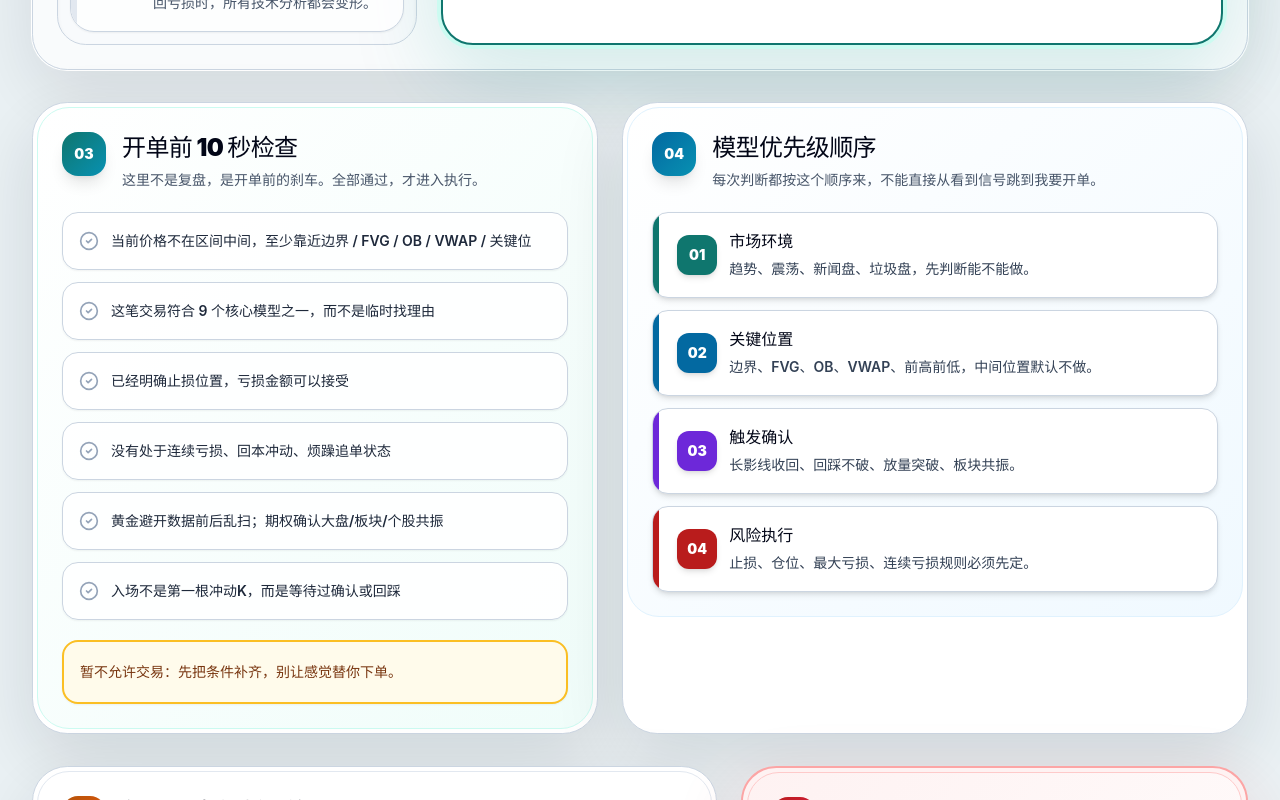
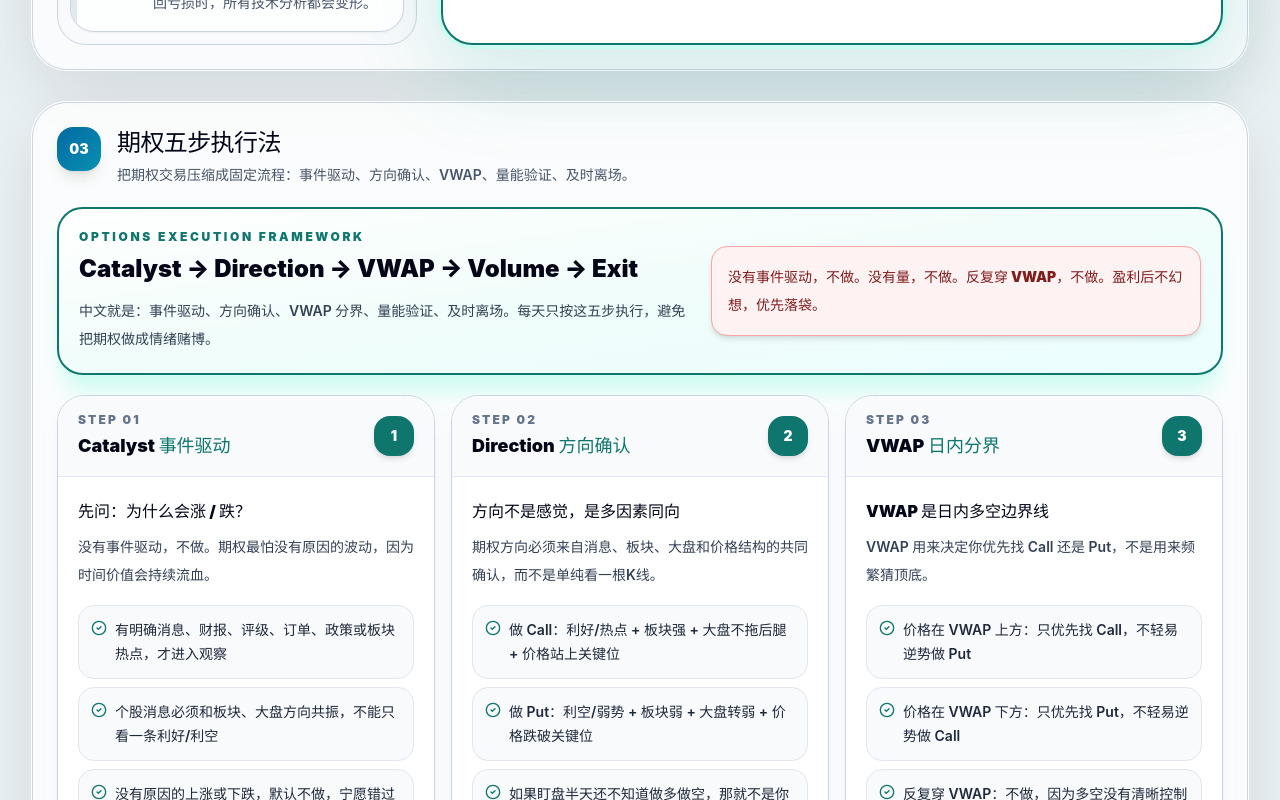
Before and after one commit to TPCapital/ModelTrade-, a React (Vite) app: page / in a window 1280 px wide. Shown: the part 2000-2800 px from the top of the page. Built offline with nearby package versions, Linux system fonts and the light colour scheme.

Commit message:
Add files via upload

```diff
--- a/src/App.jsx
+++ b/src/App.jsx
@@ -302,7 +302,99 @@ const trainingQuestions = [
     answer: 1,
     explain: "期权日内必须看大盘共振，逆大盘做 Call 容易冲高回落。",
   },
+  {
+    question: "一只股票盘中突然上涨，但没有消息、没有板块共振，成交量也一般。你该怎么处理？",
+    options: ["追 Call", "买便宜虚值", "不做", "等亏了再补仓"],
+    answer: 2,
+    explain: "期权第一步是 Catalyst（事件驱动）。没有原因、没有量、没有共振，默认不做。",
+  },
+  {
+    question: "正股在 VWAP 下方，反抽 VWAP 失败，同时放量下跌。更符合什么机会？",
+    options: ["Call", "Put", "不看方向", "追最便宜合约"],
+    answer: 1,
+    explain: "VWAP 下方反抽不过，再放量转弱，更符合 Put 方向，但仍要控制入场和止损。",
+  },
 ];
+
+
+const optionExecutionSteps = [
+  {
+    key: "Catalyst",
+    cn: "事件驱动",
+    title: "先问：为什么会涨 / 跌？",
+    summary: "没有事件驱动，不做。期权最怕没有原因的波动，因为时间价值会持续流血。",
+    rules: [
+      "有明确消息、财报、评级、订单、政策或板块热点，才进入观察",
+      "个股消息必须和板块、大盘方向共振，不能只看一条利好/利空",
+      "没有原因的上涨或下跌，默认不做，宁愿错过也不乱买期权",
+    ],
+    example: "AMD利空 + 半导体走弱 + QQQ跌破VWAP = Put；NVDA利好 + AI板块强 + QQQ站上VWAP = Call。",
+  },
+  {
+    key: "Direction",
+    cn: "方向确认",
+    title: "方向不是感觉，是多因素同向",
+    summary: "期权方向必须来自消息、板块、大盘和价格结构的共同确认，而不是单纯看一根K线。",
+    rules: [
+      "做 Call：利好/热点 + 板块强 + 大盘不拖后腿 + 价格站上关键位",
+      "做 Put：利空/弱势 + 板块弱 + 大盘转弱 + 价格跌破关键位",
+      "如果盯盘半天还不知道做多做空，那就不是你的行情",
+    ],
+    example: "真正适合期权的行情，不应该让你纠结；纠结说明条件不完整。",
+  },
+  {
+    key: "VWAP",
+    cn: "日内分界",
+    title: "VWAP 是日内多空边界线",
+    summary: "VWAP 用来决定你优先找 Call 还是 Put，不是用来频繁猜顶底。",
+    rules: [
+      "价格在 VWAP 上方：只优先找 Call，不轻易逆势做 Put",
+      "价格在 VWAP 下方：只优先找 Put，不轻易逆势做 Call",
+      "反复穿 VWAP：不做，因为多空没有清晰控制权",
+    ],
+    example: "VWAP 附近反复拉扯，就是期权买方的消耗区。",
+  },
+  {
+    key: "Volume",
+    cn: "量能验证",
+    title: "量能确认市场有没有真钱进来",
+    summary: "期权最怕正股不动。没有量，就算方向看对，也可能因为时间价值衰减而亏。",
+    rules: [
+      "放量突破：可以考虑顺势进入",
+      "缩量反弹：多半只是反抽，不要当成趋势",
+      "放量跌破：优先观察 Put 机会",
+      "无量横盘：期权买方地狱，宁愿不做",
+    ],
+    example: "没有量，不是不够刺激，而是期权合约没有足够的正股推动。",
+  },
+  {
+    key: "Entry",
+    cn: "入场框架",
+    title: "最好的入场不是追最猛那根",
+    summary: "期权日内最好的入场，通常是第一次放量确认、回踩失败，或突破 VWAP 后反抽不过。",
+    rules: [
+      "第一波放量站稳，可以小仓试错",
+      "回踩 VWAP / 支撑不破，再做 Call 更稳",
+      "跌破 VWAP 后反抽不过，再做 Put 更稳",
+      "已经连续三四根大阳/大阴，不要追，容易吃反弹或回落",
+    ],
+    example: "你不需要吃完整段，只需要拿走中间最确定的一段。",
+  },
+  {
+    key: "Exit",
+    cn: "及时离场",
+    title: "离场是期权真正的护城河",
+    summary: "期权日内最爽的地方不是拿到终点，而是方向对的时候及时拿走利润。",
+    rules: [
+      "盈利 +20%：开始认真盯盘，不再幻想",
+      "盈利 +30%–50%：优先落袋，至少保护利润",
+      "盈利 +80%–100%：不要幻想，优先分批退出",
+      "跌回 VWAP、量能衰退、方向失效：直接走",
+    ],
+    example: "期权要成为研究型交易工具，不是情绪发泄工具。",
+  },
+];
+
 
 
 const preTradeChecks = [
@@ -426,6 +518,88 @@ function AvoidItem({ text }) {
   );
 }
 
+function OptionExecutionModule() {
+  return (
+    <section className="mb-8 rounded-[2.2rem] border border-slate-300 bg-white/80 p-4 shadow-[0_24px_70px_rgba(15,23,42,0.10)] ring-1 ring-white md:p-6">
+      <SectionHeader
+        number="03"
+        title="期权五步执行法"
+        desc="把期权交易压缩成固定流程：事件驱动、方向确认、VWAP、量能验证、及时离场。"
+        tone="blue"
+      />
+
+      <div className="mb-5 rounded-[1.6rem] border-2 border-teal-700 bg-gradient-to-br from-white via-teal-50 to-cyan-50 p-5 shadow-xl shadow-teal-100">
+        <div className="flex flex-col gap-4 lg:flex-row lg:items-center lg:justify-between">
+          <div>
+            <div className="text-xs font-black uppercase tracking-[0.22em] text-teal-700">Options Execution Framework</div>
+            <h3 className="mt-2 text-2xl font-black text-slate-950">Catalyst → Direction → VWAP → Volume → Exit</h3>
+            <p className="mt-3 max-w-4xl text-sm font-semibold leading-7 text-slate-700">
+              中文就是：事件驱动、方向确认、VWAP 分界、量能验证、及时离场。每天只按这五步执行，避免把期权做成情绪赌博。
+            </p>
+          </div>
+          <div className="rounded-2xl border border-red-300 bg-red-50 p-4 text-sm font-black leading-7 text-red-900 shadow-md">
+            没有事件驱动，不做。没有量，不做。反复穿 VWAP，不做。盈利后不幻想，优先落袋。
+          </div>
+        </div>
+      </div>
+
+      <div className="grid gap-4 lg:grid-cols-3">
+        {optionExecutionSteps.map((step, index) => (
+          <div key={step.key} className="overflow-hidden rounded-[1.7rem] border border-slate-300 bg-white shadow-lg shadow-slate-200/70">
+            <div className="flex items-center justify-between border-b border-slate-200 bg-slate-50 px-5 py-4">
+              <div>
+                <div className="text-xs font-black uppercase tracking-[0.18em] text-slate-500">Step {String(index + 1).padStart(2, "0")}</div>
+                <div className="mt-1 text-lg font-black text-slate-950">{step.key} <span className="text-teal-700">{step.cn}</span></div>
+              </div>
+              <div className={cn("flex h-10 w-10 items-center justify-center rounded-2xl text-sm font-black text-white shadow-md", index === 5 ? "bg-red-700" : "bg-teal-700")}>
+                {index + 1}
+              </div>
+            </div>
+            <div className="p-5">
+              <h4 className="text-base font-black leading-7 text-slate-950">{step.title}</h4>
+              <p className="mt-2 text-sm font-semibold leading-7 text-slate-700">{step.summary}</p>
+              <ul className="mt-4 space-y-2">
+                {step.rules.map((rule) => (
+                  <li key={rule} className="flex gap-2 rounded-2xl border border-slate-200 bg-slate-50 p-3 text-sm font-semibold leading-6 text-slate-800">
+                    <CheckCircle2 className="mt-0.5 h-4 w-4 shrink-0 text-teal-700" />
+                    <span>{rule}</span>
+                  </li>
+                ))}
+              </ul>
+              <div className="mt-4 rounded-2xl border border-amber-300 bg-amber-50 p-3 text-sm font-black leading-6 text-amber-950">
+                {step.example}
+              </div>
+            </div>
+          </div>
+        ))}
+      </div>
+
+      <div className="mt-5 grid gap-4 lg:grid-cols-2">
+        <div className="rounded-[1.6rem] border-2 border-slate-300 bg-white p-5 shadow-md">
+          <h3 className="text-lg font-black text-slate-950">期权执行纪律</h3>
+          <div className="mt-4 grid gap-2 text-sm font-bold leading-7 text-slate-800 sm:grid-cols-2">
+            <div className="rounded-2xl bg-slate-50 p-3">每天最多 1–3 单</div>
+            <div className="rounded-2xl bg-slate-50 p-3">单笔只用账户 5%–10% 以内</div>
+            <div className="rounded-2xl bg-slate-50 p-3">优先平值或轻度虚值 / 价内</div>
+            <div className="rounded-2xl bg-slate-50 p-3">方向失效立刻走</div>
+            <div className="rounded-2xl bg-slate-50 p-3">盈利 +30%–50% 优先落袋</div>
+            <div className="rounded-2xl bg-slate-50 p-3">亏损 -20%–30% 直接警惕</div>
+          </div>
+        </div>
+        <div className="rounded-[1.6rem] border-2 border-red-300 bg-red-50 p-5 shadow-md shadow-red-100">
+          <h3 className="text-lg font-black text-red-950">期权禁止交易提醒</h3>
+          <p className="mt-3 text-sm font-bold leading-7 text-red-900">
+            期权最怕的不是看错，而是正股不动。所以没有量，宁愿不做；没有方向，宁愿不做；只是想证明自己，更不能做。
+          </p>
+          <div className="mt-4 rounded-2xl border border-red-300 bg-white p-4 text-base font-black leading-8 text-slate-950">
+            更重要的是：期权要成为你的研究型交易工具，不是情绪发泄工具。
+          </div>
+        </div>
+      </div>
+    </section>
+  );
+}
+
 export default function TradingModelTrainingSystem() {
   const [marketFilter, setMarketFilter] = useState("全部");
   const [selectedId, setSelectedId] = useState(models[0].id);
@@ -480,7 +654,7 @@ export default function TradingModelTrainingSystem() {
                 黄金 / EUR / 期权高胜率形态强化面板
               </h1>
               <p className="mt-4 max-w-4xl text-sm font-semibold leading-7 text-slate-700 md:text-base">
-                每天只训练少数真正值得做的模型：扫流动性、FVG + OB、趋势回踩、区间边界、期权大盘共振、板块龙头，以及最重要的禁止交易条件。
+                每天只训练少数真正值得做的模型：扫流动性、FVG + OB、趋势回踩、区间边界、期权五步执行法、板块龙头、大盘共振，以及最重要的禁止交易条件。
               </p>
             </div>
             <div className="rounded-[1.6rem] border-2 border-red-300 bg-gradient-to-br from-red-50 to-white p-5 shadow-xl shadow-red-100">
@@ -631,10 +805,12 @@ export default function TradingModelTrainingSystem() {
           </div>
         </section>
 
+        <OptionExecutionModule />
+
         <section className="mb-8 grid gap-6 lg:grid-cols-[0.95fr_1.05fr]">
           <Card className="rounded-[2.2rem] border-slate-300 bg-white p-1 shadow-[0_24px_70px_rgba(15,23,42,0.12)]">
             <CardContent className="rounded-[2rem] border border-teal-100 bg-gradient-to-br from-white to-teal-50 p-5 md:p-6">
-              <SectionHeader number="03" title="开单前 10 秒检查" desc="这里不是复盘，是开单前的刹车。全部通过，才进入执行。" />
+              <SectionHeader number="04" title="开单前 10 秒检查" desc="这里不是复盘，是开单前的刹车。全部通过，才进入执行。" />
               <div className="space-y-3">
                 {preTradeChecks.map((item, index) => {
                   const checked = checkedItems.includes(index);
@@ -670,7 +846,7 @@ export default function TradingModelTrainingSystem() {
 
           <Card className="rounded-[2.2rem] border-slate-300 bg-white p-1 shadow-[0_24px_70px_rgba(15,23,42,0.12)]">
             <CardContent className="rounded-[2rem] border border-sky-100 bg-gradient-to-br from-white to-sky-50 p-5 md:p-6">
-              <SectionHeader number="04" title="模型优先级顺序" desc="每次判断都按这个顺序来，不能直接从看到信号跳到我要开单。" tone="blue" />
+              <SectionHeader number="05" title="模型优先级顺序" desc="每次判断都按这个顺序来，不能直接从看到信号跳到我要开单。" tone="blue" />
               <div className="space-y-3">
                 {[
                   ["01", "市场环境", "趋势、震荡、新闻盘、垃圾盘，先判断能不能做。", "bg-teal-700"],
@@ -700,7 +876,7 @@ export default function TradingModelTrainingSystem() {
           <Card className="rounded-[2.2rem] border-slate-300 bg-white p-1 shadow-[0_24px_70px_rgba(15,23,42,0.12)]">
             <CardContent className="rounded-[2rem] border border-slate-200 bg-white p-5 md:p-6">
               <div className="mb-4 flex flex-col justify-between gap-4 sm:flex-row sm:items-center">
-                <SectionHeader number="05" title="每日形态判断训练" desc="目的不是答题，而是把能不能做练成条件反射。" tone="amber" />
+                <SectionHeader number="06" title="每日形态判断训练" desc="目的不是答题，而是把能不能做练成条件反射。" tone="amber" />
                 <Button
                   onClick={nextQuestion}
                   className="w-full shrink-0 rounded-full bg-teal-700 text-white shadow-lg shadow-teal-200 hover:bg-teal-800 sm:w-auto"
@@ -752,7 +928,7 @@ export default function TradingModelTrainingSystem() {
 
           <Card className="rounded-[2.2rem] border-2 border-red-300 bg-red-50 p-1 shadow-[0_24px_70px_rgba(220,38,38,0.16)]">
             <CardContent className="rounded-[2rem] border border-red-200 bg-gradient-to-br from-red-50 to-white p-5 md:p-6">
-              <SectionHeader number="06" title="强制停手系统" desc="触发任意一项，停止交易；这不是错过机会，是避免灾难。" tone="red" />
+              <SectionHeader number="07" title="强制停手系统" desc="触发任意一项，停止交易；这不是错过机会，是避免灾难。" tone="red" />
               <div className="space-y-3">
                 {[
                   "连续亏损 2 笔",
```
